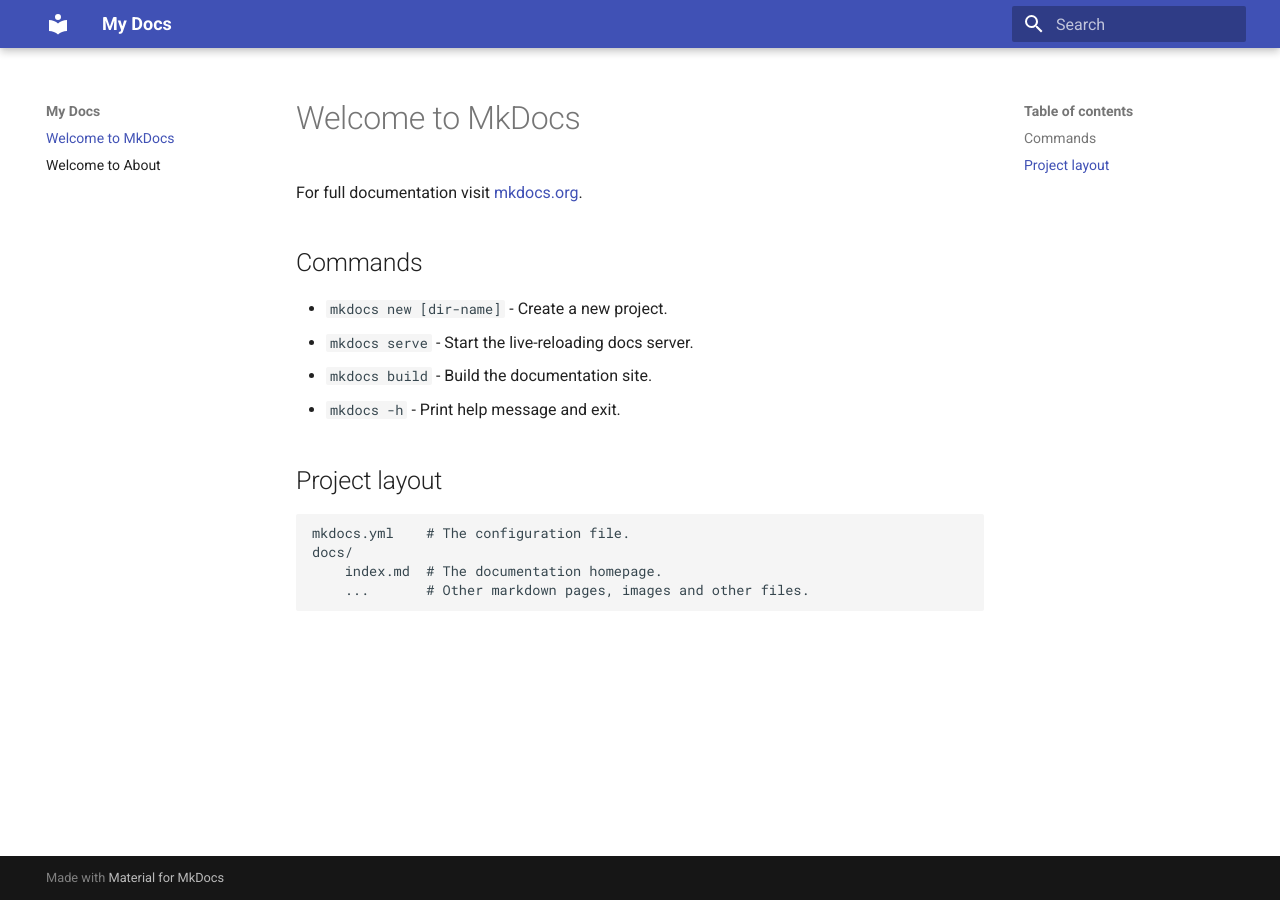
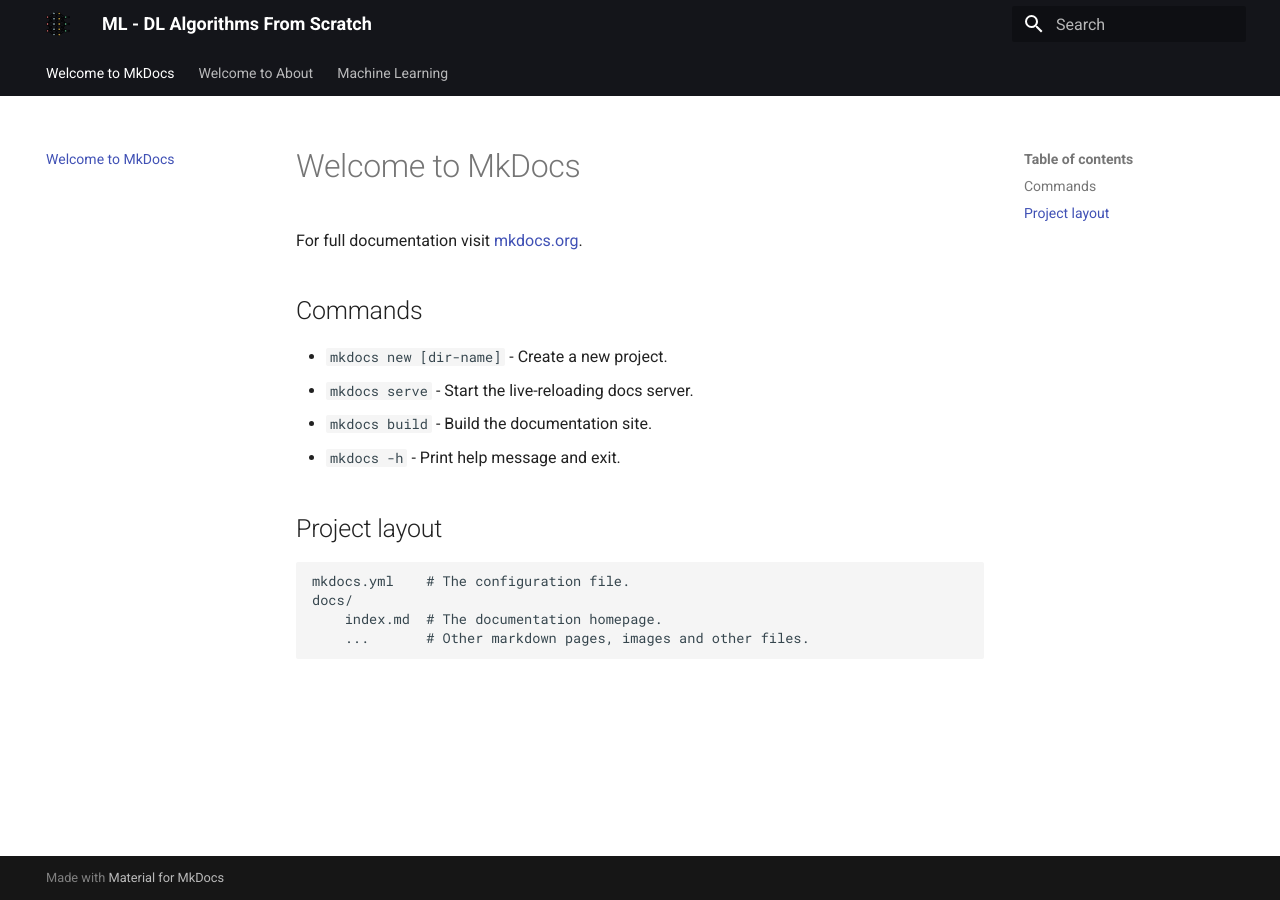
Before and after one commit to NecmettinCeylan/Project-Machine-Leaning-Deep-Learning-from-scratch, an MkDocs documentation site: the page built from docs/index.md, in a window 1280 px wide. Built offline with MkDocs 1.6.1 and Material for MkDocs 9.7.7, drawn with Linux system fonts in a browser that asks for light colours.

Commit message:
create navigation tabs

```diff
--- a/mkdocs.yml
+++ b/mkdocs.yml
@@ -1,3 +1,20 @@
-site_name: My Docs
+site_name: ML - DL Algorithms From Scratch
 theme:
+  logo: assets/deep-learning.png
+  favicon: assets/deep-learning.png
   name: material
+  features:
+    - navigation.tabs
+  palette:
+    scheme: default
+    primary: black
+
+
+
+markdown_extensions:
+  - pymdownx.superfences
+  - pymdownx.tabbed:
+      alternate_style: true
+
+extra_css:
+  - stylesheets/extra.css
```
Also changed, not shown: docs/Machine Learning/linear_regression_from_scratch.md (added, +3 -0 lines), docs/assets/deep-learning.png (added), docs/stylesheets/extra.css (added).
